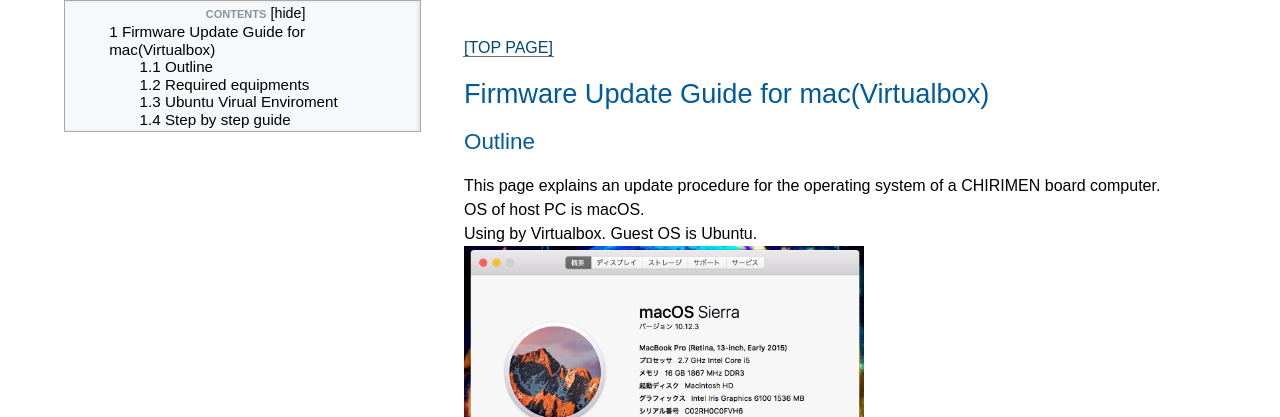
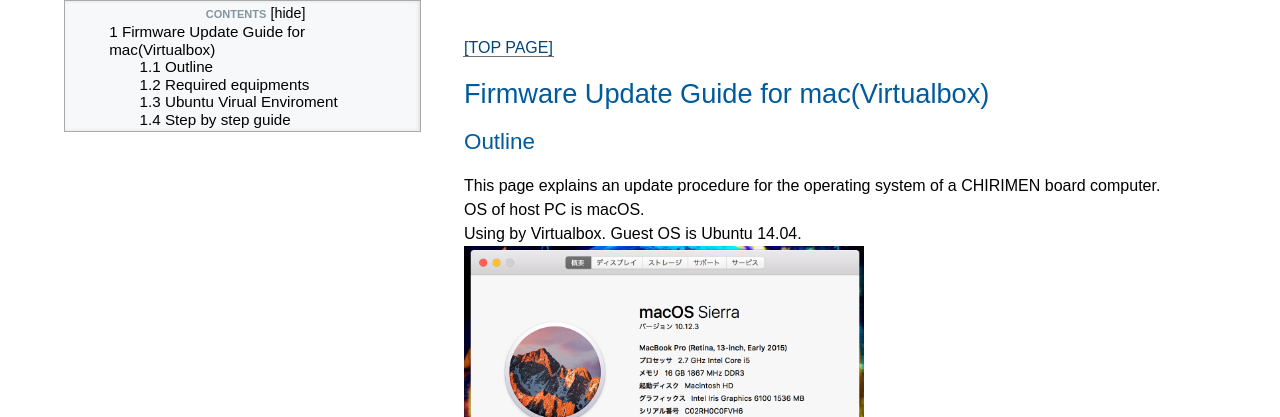
Before and after one commit to chirimen-oh/chirimen-oh.github.io, a Jekyll site: the page built from docs/en/firmware_update_guide_for_mac.md, in a window 1280 px wide and 900 px high. Shown: the top 417 px of the window. Built offline with Jekyll 4.4.1, drawn with Linux system fonts in a browser that asks for light colours; nearby versions of some CDN libraries.

Commit message:
version 追記

```diff
--- a/docs/en/firmware_update_guide_for_mac.md
+++ b/docs/en/firmware_update_guide_for_mac.md
@@ -7,7 +7,7 @@ title: firmware update guide for mac(Virtualbox)
 ## Outline
 This page explains an update procedure for the operating system of a CHIRIMEN board computer.<br />
 OS of host PC is macOS.<br />
-Using by Virtualbox. Guest OS is Ubuntu.<br />
+Using by Virtualbox. Guest OS is Ubuntu 14.04.<br />
 <img src="../images/mac-28.png" width="400px">
 
 ## Required equipments
```
Also changed, not shown: docs/ja/firmware_update_guide_for_mac.md (+1 -1 lines).
